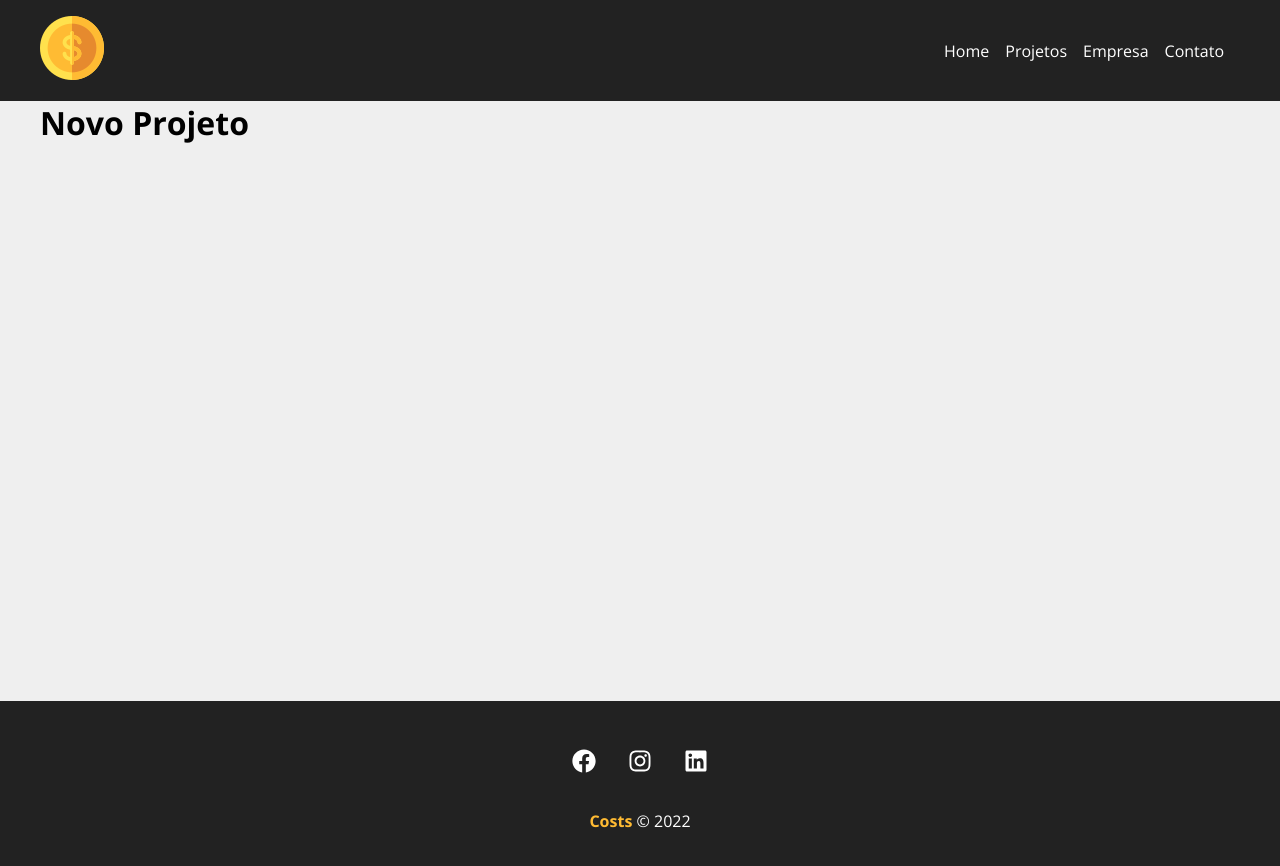
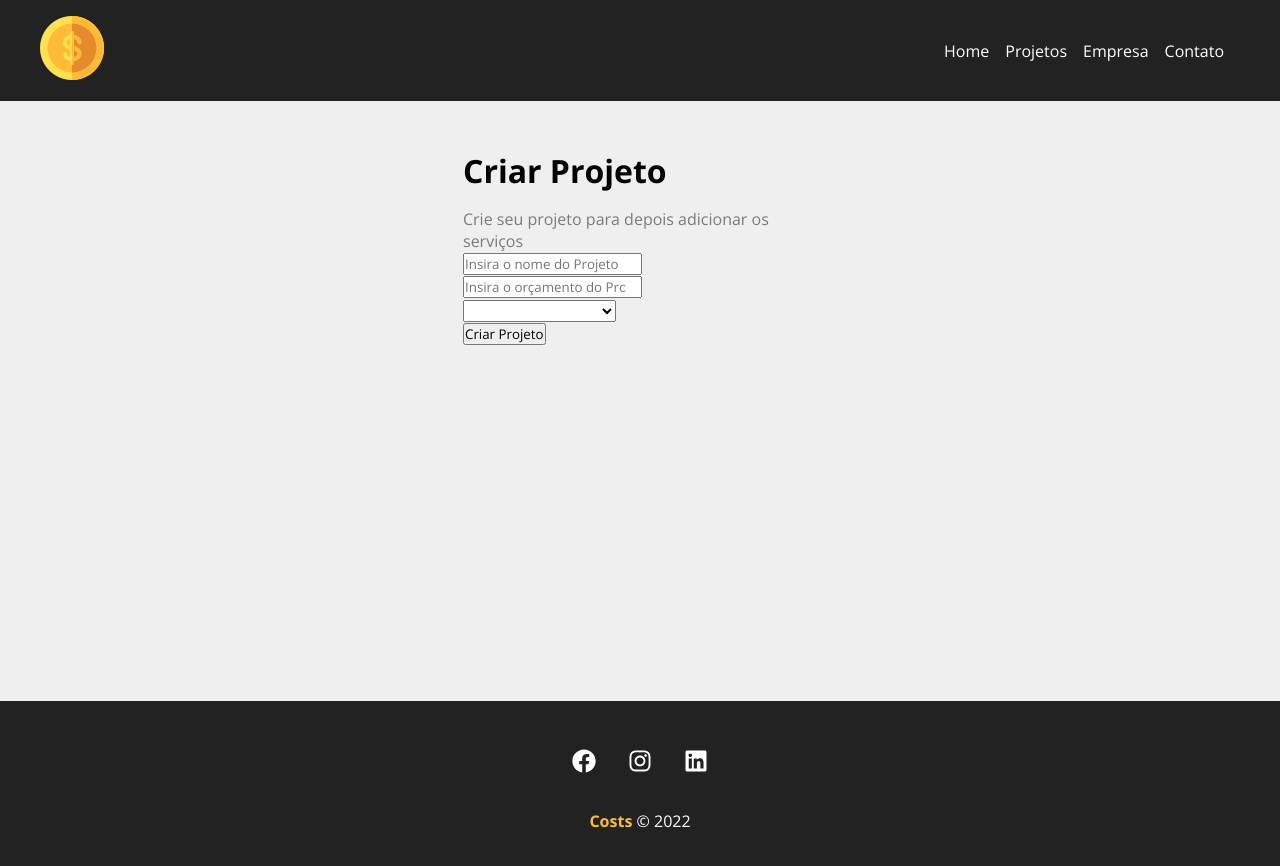
Before and after one commit to P4ul1t0s/costs, a React (Create React App) app: page /newproject in a window 1280 px wide. Shown: the top 866 px of the page. Built offline with nearby package versions, Linux system fonts and the light colour scheme.

Commit message:
Base do from criada

```diff
--- a/src/App.js
+++ b/src/App.js
@@ -1,8 +1,8 @@
-import {BrowserRouter as Router, Routes, Route, Link} from 'react-router-dom';
+import {BrowserRouter as Router, Routes, Route} from 'react-router-dom';
 import Home from './components/pages/Home';
 import Company from './components/pages/Company';
 import Contact from './components/pages/Contact';
-import NewProject from './components/pages/NewProjects';
+import NewProject from './components/pages/NewProject';
 import Projects from './components/pages/Projects';
 import Container from './components/layout/Container';
 import Navbar from './components/layout/Navbar'
--- /dev/null
+++ b/src/components/pages/NewProject.js
@@ -0,0 +1,14 @@
+import ProjectForm from '../project/ProjectForm';
+import styles from './NewProject.module.css';
+
+function NewProject(){
+    return(
+        <div className={styles.newProjectContainer}>
+            <h1>Criar Projeto</h1>
+            <p>Crie seu projeto para depois adicionar os serviços</p>
+            <ProjectForm/>
+        </div>
+    )
+}
+
+export default NewProject;
--- /dev/null
+++ b/src/components/pages/NewProject.module.css
@@ -0,0 +1,13 @@
+.newProjectContainer{
+    width: 450px;
+    margin: 0 auto;
+    padding: 3em;
+}
+
+.newProjectContainer h1{
+    margin-bottom: 0.5em;
+}
+
+.newProjectContainer p{
+    color: #7b7b7b;
+}
--- a/src/components/pages/NewProjects.js
+++ /dev/null
@@ -1,7 +0,0 @@
-function NewProject(){
-    return(
-        <h1>Novo Projeto</h1>
-    )
-}
-
-export default NewProject;
--- /dev/null
+++ b/src/components/project/ProjectForm.js
@@ -0,0 +1,22 @@
+function projectForm(){
+    return(
+        <form>
+            <div>
+                <input type="text" placeholder="Insira o nome do Projeto"/>
+            </div>
+            <div>
+                <input type="number" placeholder="Insira o orçamento do Projeto"/>
+            </div>
+            <div>
+                <select name="category_id">
+                <option disabled>Selecione a categoria</option>
+                </select>
+            </div>
+            <div>
+                <input type="submit" value="Criar Projeto"/>
+            </div>
+        </form>
+    )
+}
+
+export default projectForm;
```
